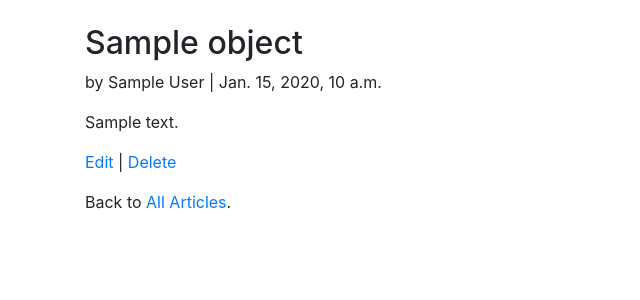
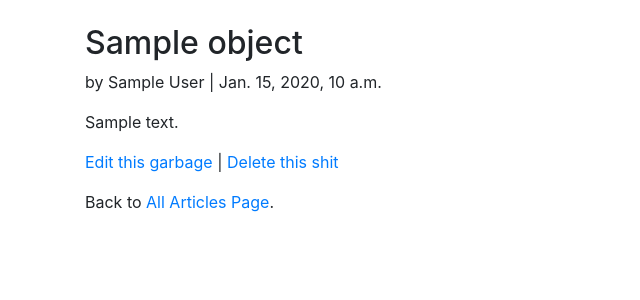
Before and after one commit to blueberrypyy/News_App, a Django app: template templates/article_detail.html in a window 1280 px wide. Shown: the part 56-356 px from the top of the page, without its empty margins (0-640 px from the left). Run offline with Django 3.2, Linux system fonts and the light colour scheme; the template is opened without the code that fills it: most values are stand-ins (such as "Sample title", 1, 10 or a date in 2020).

```diff
--- a/templates/article_detail.html
+++ b/templates/article_detail.html
@@ -7,6 +7,6 @@
         <p>{{ object.body}}</p>
     </div>
 
-    <p><a href='{% url "article_edit" article.pk %}'>Edit</a> | <a href='{% url "article_delete" article.pk %}'>Delete</a></p>
-    <p>Back to <a href='{% url "article_list" %}'>All Articles</a>.</p>
+    <p><a href='{% url "article_edit" article.pk %}'>Edit this garbage</a> | <a href='{% url "article_delete" article.pk %}'>Delete this shit</a></p>
+    <p>Back to <a href='{% url "article_list" %}'>All Articles Page</a>.</p>
 {% endblock content%}
```
